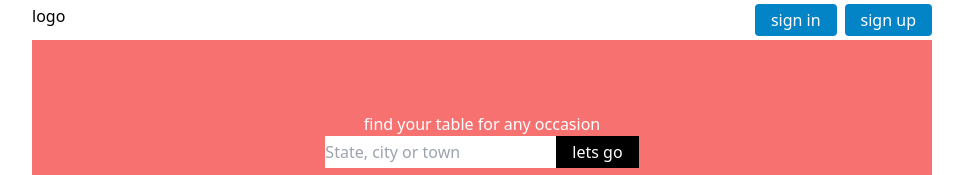
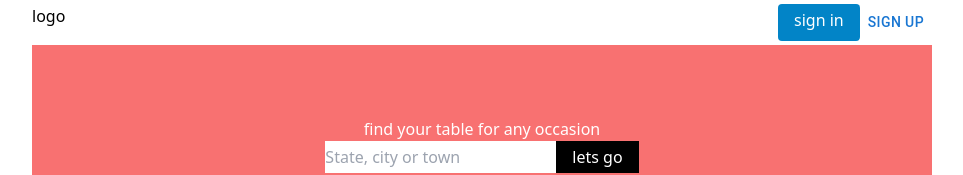
Before and after one commit to ftmhabt/find-a-table, a Next.js app: page / in a window 1280 px wide. Shown: the top 175 px of the page, without its empty margins (158-1121 px from the left). Built offline with nearby package versions, Linux system fonts and the light colour scheme; no server answers; the database is empty.

Commit message:
Add sign up modal

```diff
--- a/app/layout.tsx
+++ b/app/layout.tsx
@@ -1,14 +1,14 @@
 import Header from "./ui/general/header";
 import "../styles/globals.css";
 import Head from "next/head";
-import { Metadata } from 'next'
+import { Metadata } from "next";
 
 export const metadata: Metadata = {
   title: {
-    template: '%s | Find a table',
-    default: 'Find a table',
+    template: "%s | Find a table",
+    default: "Find a table",
   },
-}
+};
 
 export default function RootLayout({
   children,
@@ -17,9 +17,11 @@ export default function RootLayout({
 }) {
   return (
     <html lang="en">
-      <body className="max-w-[900px] min-h-[100vh] mx-auto">
-        <Header />
-        {children}
+      <body className=" m-0 p-0">
+        <div className="max-w-[900px] min-h-[100vh] mx-auto">
+          <Header />
+          {children}
+        </div>
       </body>
     </html>
   );
--- /dev/null
+++ b/app/ui/auth/signup.tsx
@@ -0,0 +1,45 @@
+'use client'
+import { useState } from 'react';
+import Box from '@mui/material/Box';
+import Button from '@mui/material/Button';
+import Typography from '@mui/material/Typography';
+import Modal from '@mui/material/Modal';
+
+const style = {
+  position: 'absolute' as 'absolute',
+  top: '50%',
+  left: '50%',
+  transform: 'translate(-50%, -50%)',
+  width: 400,
+  bgcolor: 'background.paper',
+  border: '2px solid #000',
+  boxShadow: 24,
+  p: 4,
+};
+
+export default function SignUpModal() {
+  const [open, setOpen] = useState(false);
+  const handleOpen = () => setOpen(true);
+  const handleClose = () => setOpen(false);
+
+  return (
+    <div>
+      <Button onClick={handleOpen}>sign up</Button>
+      <Modal
+        open={open}
+        onClose={handleClose}
+        aria-labelledby="modal-modal-title"
+        aria-describedby="modal-modal-description"
+      >
+        <Box sx={style}>
+          <Typography id="modal-modal-title" variant="h6" component="h2">
+            Text in a sign up modal
+          </Typography>
+          <Typography id="modal-modal-description" sx={{ mt: 2 }}>
+            Duis mollis, est non commodo luctus, nisi erat porttitor ligula.
+          </Typography>
+        </Box>
+      </Modal>
+    </div>
+  );
+}
--- a/app/ui/general/header.tsx
+++ b/app/ui/general/header.tsx
@@ -1,12 +1,13 @@
 import Logo from "./logo";
 import LinkButton from "./link-button";
+import SignUpModal from "../auth/signup";
 
 export default function Header() {
   return (
     <div className="flex py-1">
         <Logo/>
         <LinkButton text="sign in" url=''/>
-        <LinkButton text="sign up" url=''/>
+        <SignUpModal/>
     </div>
   )
 }
--- a/package.json
+++ b/package.json
@@ -9,6 +9,9 @@
     "lint": "next lint"
   },
   "dependencies": {
+    "@emotion/react": "^11.11.4",
+    "@emotion/styled": "^11.11.5",
+    "@mui/material": "^5.16.1",
     "@prisma/client": "^5.16.1",
     "@types/react": "18.3.3",
     "@types/react-dom": "18.3.0",
```
Also changed, not shown: 1 other file (tests, documents, lock files or other folders).
